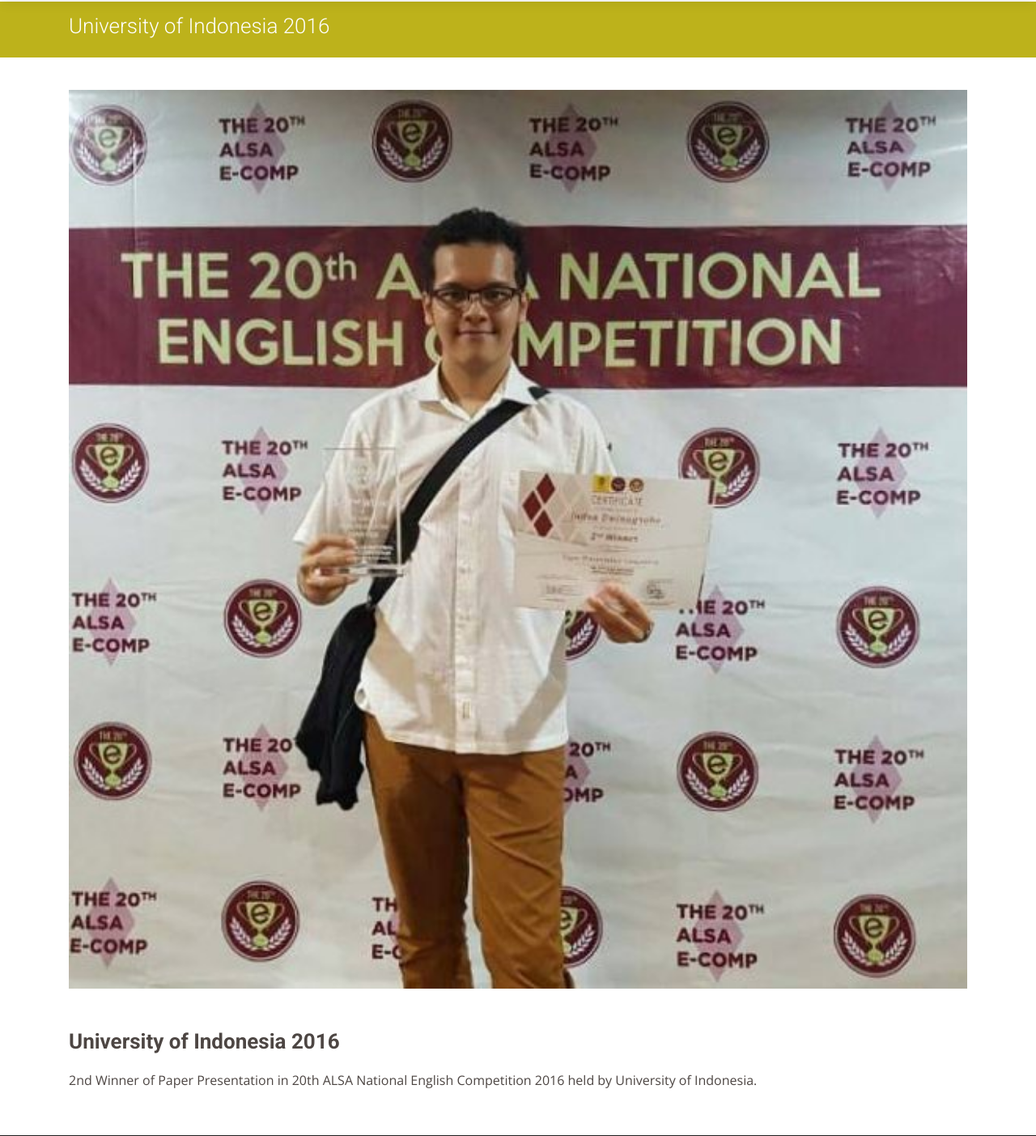
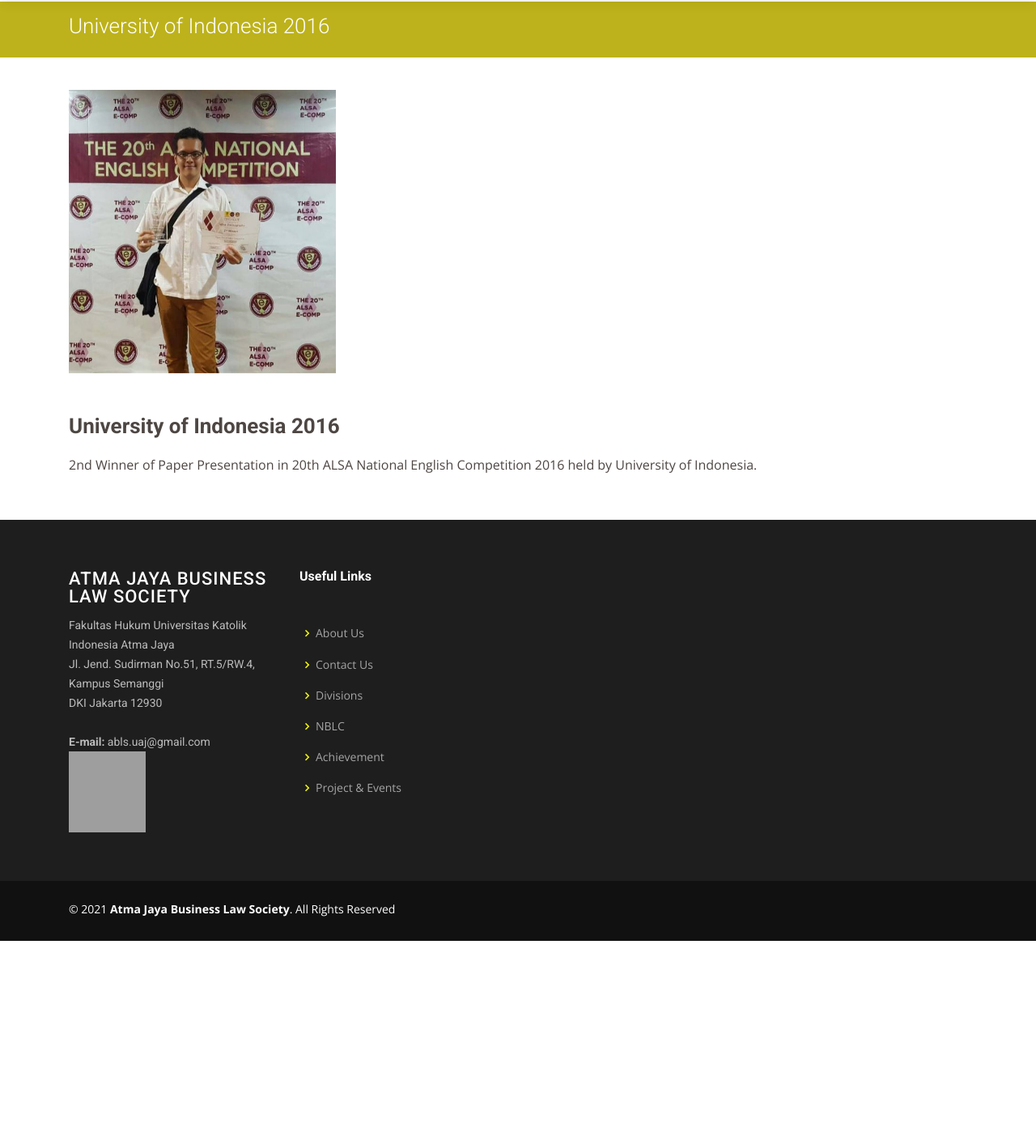
Before and after one commit to Tintapen/atmajayabls, a CodeIgniter app: page /database/index.php/alsa/index in a window 1280 px wide. Shown: the part 70-1473 px from the top of the page at 81% size. After the commit the page ends 1232 px from the top, so only its background shows below. Run offline with CodeIgniter, Linux system fonts and the light colour scheme; grey boxes are pictures that could not be loaded.

Commit message:
Set width and height image portfolio

```diff
--- a/assets/css/style.css
+++ b/assets/css/style.css
@@ -1741,6 +1741,11 @@ section {
   z-index: 1;
 }
 
+.portfolio-details .portfolio-details-container img {
+	width: 330px;
+	height: 350px;
+}
+
 .portfolio-details .portfolio-details-carousel .owl-nav, .portfolio-details .portfolio-details-carousel .owl-dots {
   margin-top: 5px;
   text-align: left;
```
